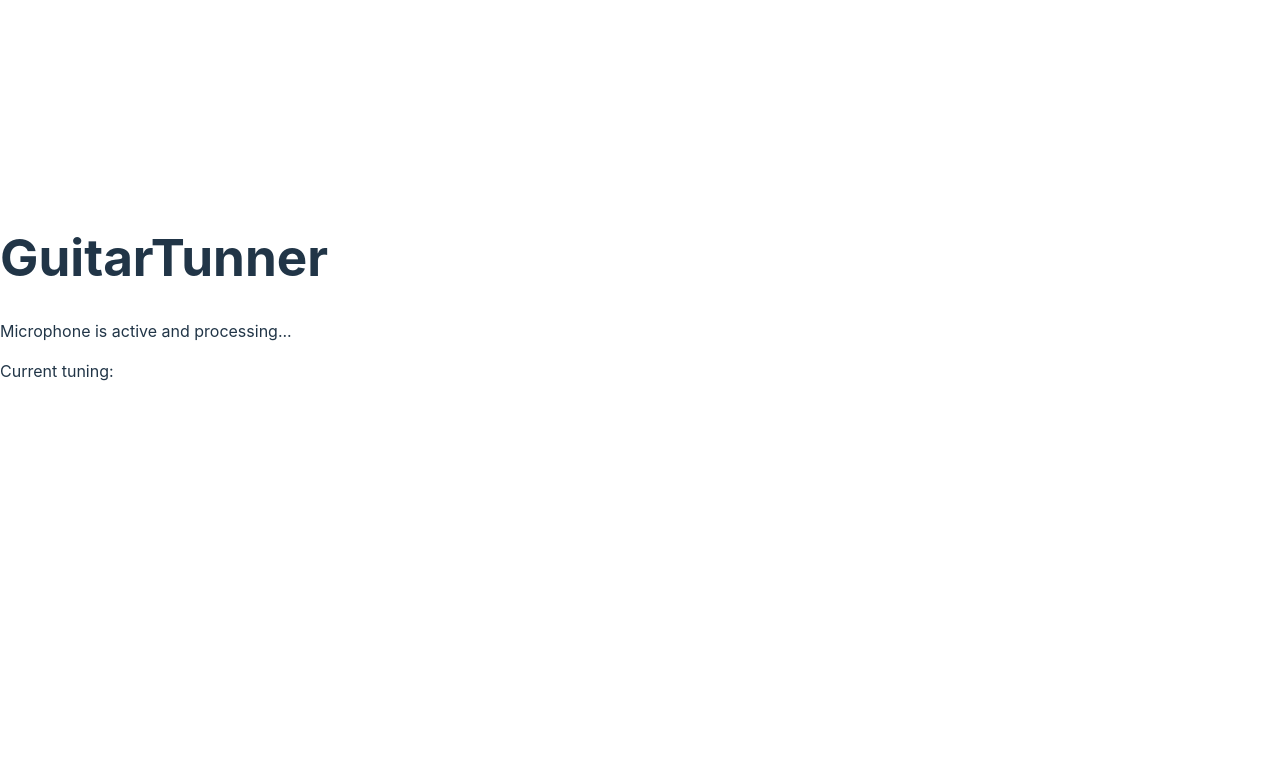
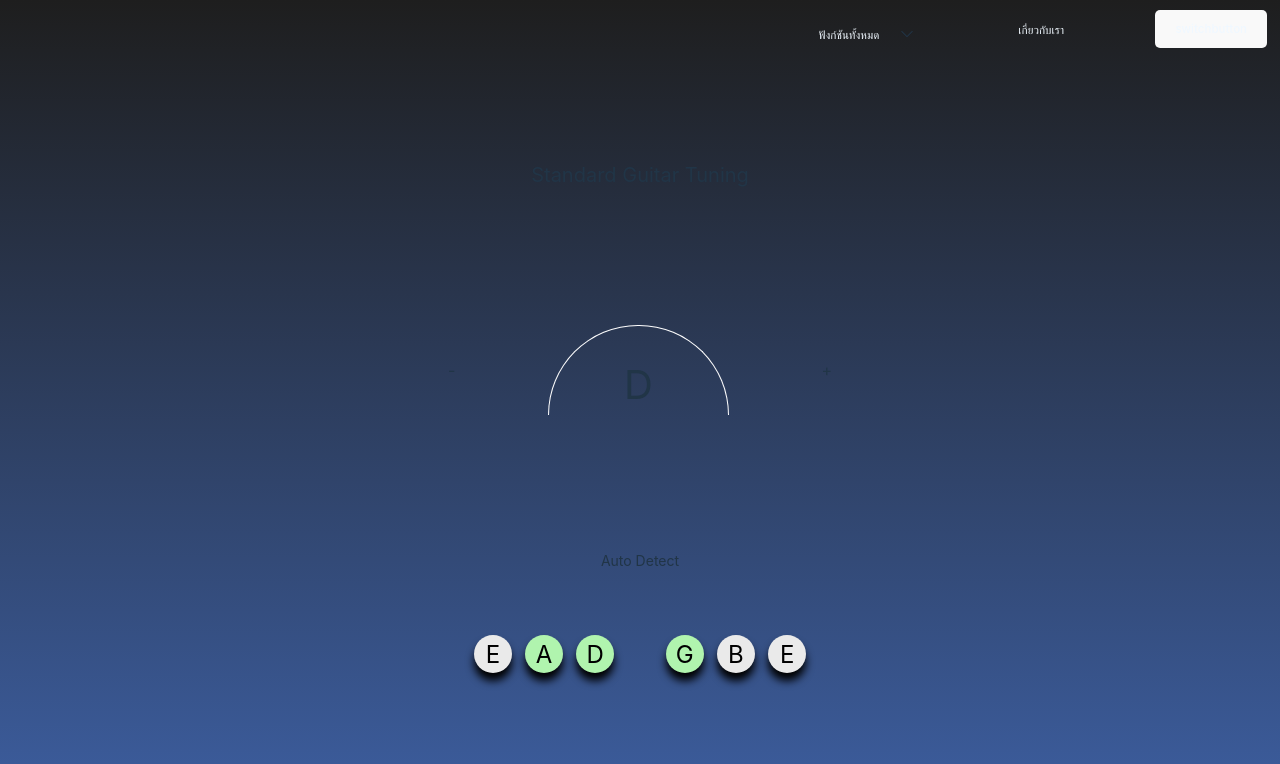
Before and after one commit to xooooiz7/rhythm_project, a React (Vite) app in the folder rhythm/: page /tunner in a window 1280 px wide. Shown: the top 764 px of the page. Built offline with nearby package versions, Linux system fonts and the light colour scheme; no server answers.

Commit message:
guitartunner css no animate

```diff
--- a/rhythm/src/App.jsx
+++ b/rhythm/src/App.jsx
@@ -3,7 +3,6 @@ import './App.css';
 import axios from 'axios';
 import { BrowserRouter, Routes,Route } from 'react-router-dom'
 
-import Home from './pages/Home';
 import GuitarTunner from './pages/GuitarTunner';
 import HomePage from './pages/HomePage'
 
--- /dev/null
+++ b/rhythm/src/pages/GuitarTunner.css
@@ -0,0 +1,66 @@
+.containner-guitartunner{
+    display: flex;
+    flex-direction: column;
+    align-items: center;
+    text-align: center;
+    padding-top: 20vh;
+}
+.conatainer-tuning{
+    display: flex;
+    flex-direction: row;
+    justify-content: space-between;
+    align-items: center;
+    width: 30vw;
+    height: 5vh;
+    padding: 20vh;
+}
+.tuning-chord {
+    width: 14vw; /* ปรับขนาดตามต้องการ */
+    height: 7vw; /* ปรับขนาดตามต้องการ */
+    border-top-left-radius: 20vw;
+    border-top-right-radius: 20vw;
+    border: 0.15vw solid white; /* สีและความหนาของ border */
+    border-bottom: none; /* ลบเส้นขอบด้านล่าง */
+    display: flex;
+    justify-content: center; /* จัดกึ่งกลางในแนวนอน */
+    align-items: end; /* จัดกึ่งกลางในแนวตั้ง */
+}
+.tuning-chord > div {
+    font-size: 5vh;
+    text-align: center; /* จัดข้อความให้อยู่กึ่งกลางในกรณีที่ข้อความมีหลายบรรทัด */
+}
+
+.container-chord{
+    display: flex;
+    justify-content: space-between;
+    margin-top: 8vh;
+}
+.text-big{
+    font-size: 2.5vh;
+}
+.text-small{
+    font-size: 1.75vh;
+}
+.container-selected{
+    display: flex;
+    flex-direction: row;
+    margin: 0 1.5vw 0 1.5vw ;
+}
+.chord{
+    color: #000;
+    font-weight: 375;
+    font-size: 3vh;
+    text-align: center;
+    border-radius: 100%;
+    padding: 0;
+    width: 3vw;
+    height: 3vw;
+    margin: 0vh 0.5vw 0 0.5vw ;
+    box-shadow: 0 1vh 1vh #000;
+}
+.tuning-unfinished{
+    background-color:#EAEAEA;
+}
+.tuning-finished{
+    background-color:#B0F4AE;
+}
--- a/rhythm/src/pages/GuitarTunner.jsx
+++ b/rhythm/src/pages/GuitarTunner.jsx
@@ -1,4 +1,7 @@
 import React, { useEffect, useRef, useState } from 'react';
+import Navbar from '../components/Navbar';
+import './GuitarTunner.css'
+
 
 const GuitarTunner = () => {
   const [isProcessing, setIsProcessing] = useState(false);
@@ -139,10 +142,36 @@ const GuitarTunner = () => {
 
   return (
     <div>
-      <h1>GuitarTunner</h1>
-      <p>Microphone is active and processing...</p>
-      <p>Current tuning: {tuning}</p>
-      <canvas ref={canvasRef} width="600" height="200" />
+      <Navbar />
+      <div className='container-bg'>
+        <div className='containner-guitartunner'>
+          {/* <h1>GuitarTunner</h1>
+          <p>Microphone is active and processing...</p>
+          <p>Current tuning: {tuning}</p>
+          <canvas ref={canvasRef} width="600" height="200" /> */}
+          <div className='text-big'>Standard Guitar Tuning</div>
+          <div className='conatainer-tuning'>
+            <div className='tuning-minus'>-</div>
+            <div className='tuning-chord'>
+              <div className=''>D</div>
+            </div>
+            <div className='tuning-plus'>+</div>
+          </div>
+          <div className='text-small'>Auto Detect</div>
+          <div className='container-chord'>
+            <div className='container-selected'>
+              <button className='chord tuning-unfinished'>E</button>
+              <button className='chord tuning-finished'>A</button>
+              <button className='chord tuning-finished'>D</button>
+            </div>
+            <div className='container-selected'>
+                <button className='chord tuning-finished'>G</button>
+                <button className='chord tuning-unfinished'>B</button>
+                <button className='chord tuning-unfinished'>E</button>
+            </div>
+          </div>
+        </div>
+      </div>
     </div>
   );
 };
--- a/rhythm/src/pages/Home.jsx
+++ /dev/null
@@ -1,11 +0,0 @@
-import React from 'react'
-
-function Home() {
-  return (
-    <div>
-        Home
-    </div>
-  )
-}
-
-export default Home
```
